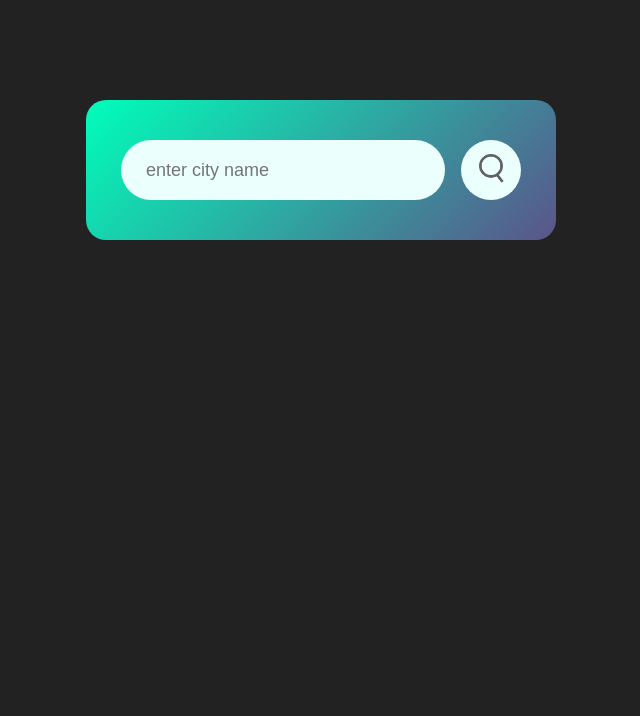
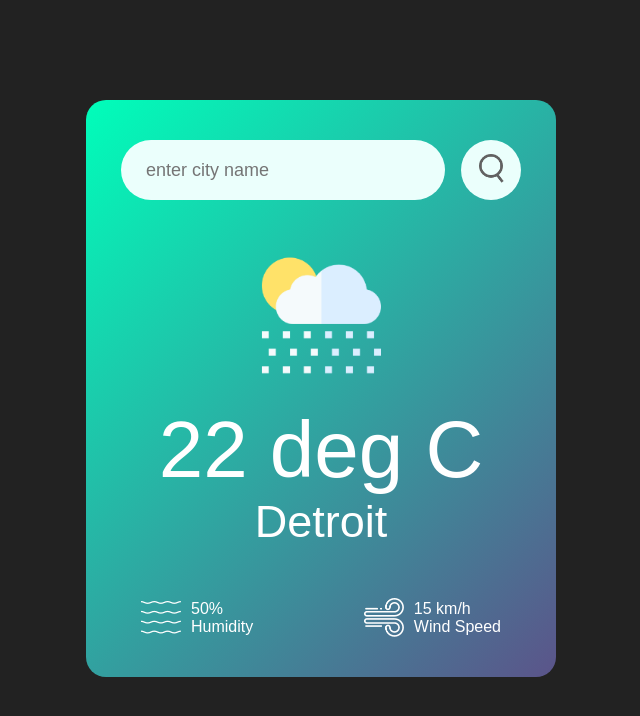
Before and after one commit to atifHussaini/WeatherApp, a plain HTML site: page index.html in a window 1280 px wide. Shown: the whole page, without its empty margins (319-959 px from the left). Drawn offline with Linux system fonts and the light colour scheme.

Commit message:
making card

```diff
--- a/index.html
+++ b/index.html
@@ -13,6 +13,27 @@
             <input type="text" placeholder="enter city name" spellcheck = 'false'>
             <button><img src="images/search.png" alt="search"></button>
         </div>
+        <div class="weather">
+            <img src="images/rain.png" alt="rain" class="weather-icon">
+            <h1 class="temp">22 deg C</h1>
+            <h2 class="city">Detroit</h2>
+            <div class="details">
+                <div class="col">
+                    <img src="images/humidity.png" alt="humidity">
+                    <div>
+                        <p class="humidity">50%</p>
+                        <p>Humidity</p>
+                    </div>
+                </div>
+                <div class="col">
+                    <img src="images/wind.png" alt="humidity">
+                    <div>
+                        <p class="wind">15 km/h</p>
+                        <p>Wind Speed</p>
+                    </div>
+                </div>
+            </div>
+        </div>
     </div>
 </body>
 </html>
--- a/style.css
+++ b/style.css
@@ -53,3 +53,37 @@ body {
 .search button img{
     width: 25px;
 }
+
+.weather-icon{
+    width: 170px;
+    margin-top: 30px;
+}
+
+.weather h1{
+    font-size: 80px;
+    font-weight: 500;
+}
+
+.weather h2{
+    font-size: 45px;
+    font-weight: 400;
+}
+
+.details{
+    display: flex;
+    align-items: center;
+    justify-content: space-between;
+    padding: 0 20px;
+    margin-top: 50px;
+}
+
+.col{
+    display: flex;
+    align-items: center;
+    text-align: left;
+}
+
+.col img{
+    width: 40px;
+    margin-right: 10px;
+}
```
